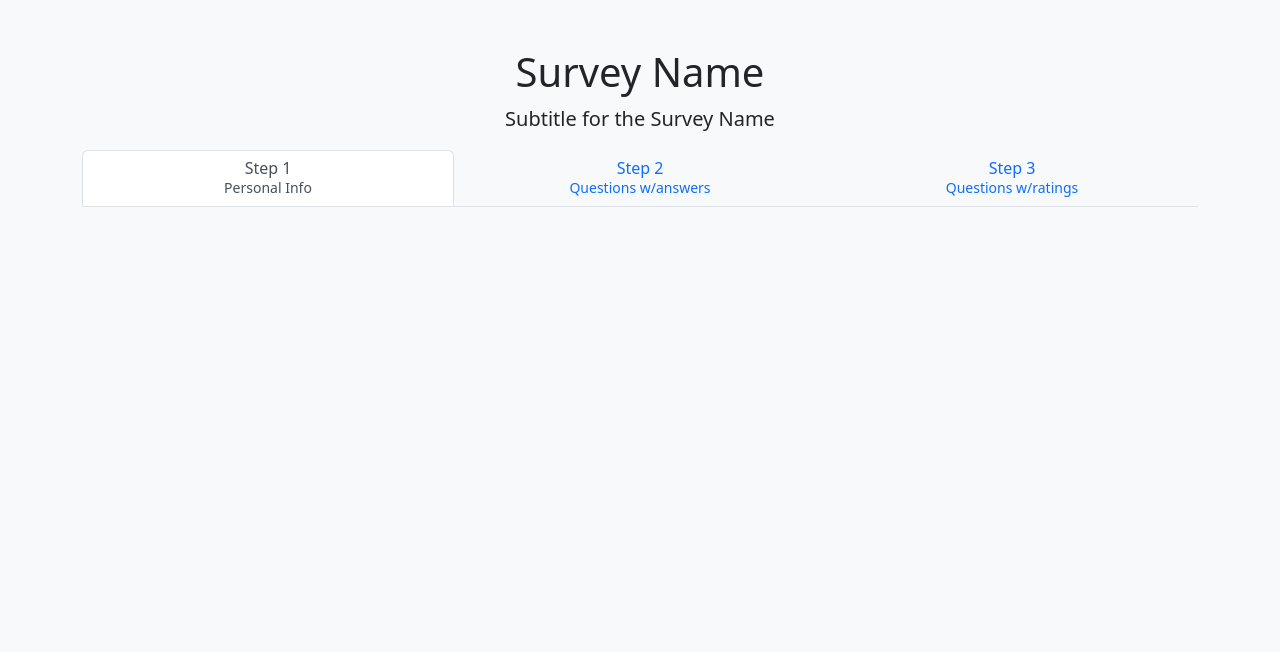
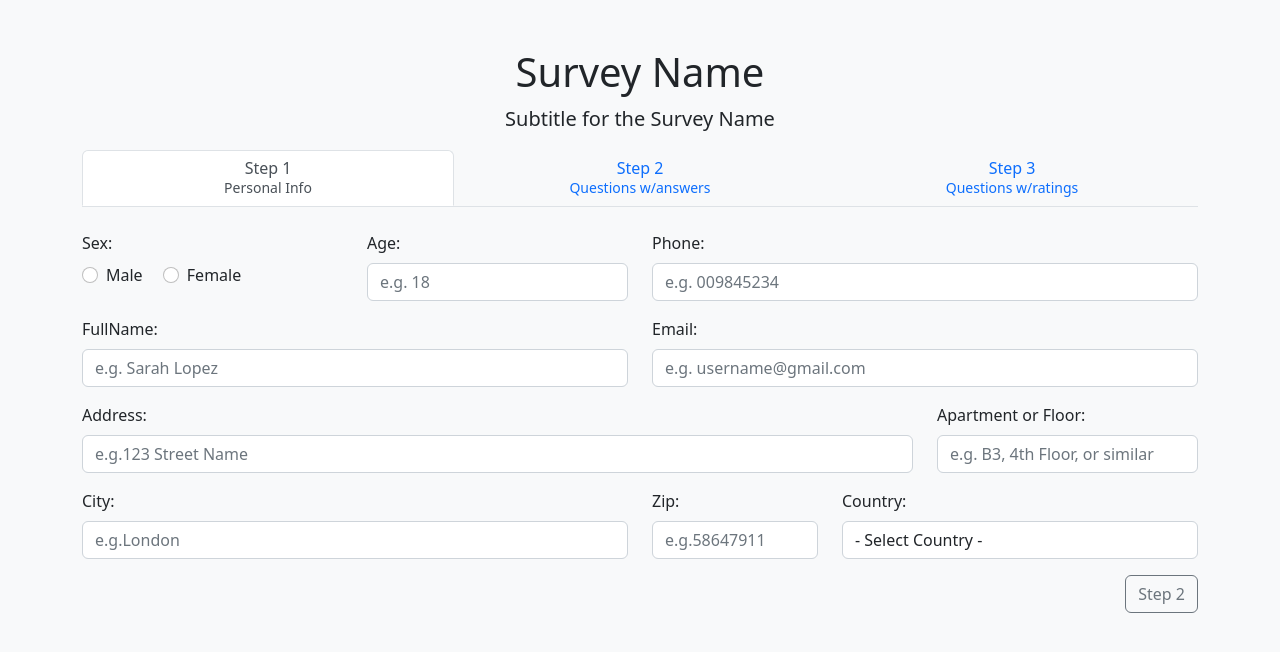
Before and after one commit to AliFarahmand1993/Survey_Form_With_Bootstrap, a plain HTML site: page index.html in a window 1280 px wide. Drawn offline with nearby package versions, Linux system fonts and the light colour scheme.

Commit message:
complete personal info section
complete personal info section
add label
add input
add button

```diff
--- a/index.html
+++ b/index.html
@@ -59,6 +59,89 @@
         <div class="tab-content">
             <!-- tab content 1 -->
             <section class="tab-pane fade pt-4 show active" id="step-1" role="tabpanel" aria-labelledby="step-1-tab">
+                <!-- part 1 -->
+                <div class="row">
+                    <!-- gender -->
+                    <div class="col-md-3 mb-3">
+                        <label class="form-label">Sex:</label>
+                        <div>
+                            <div class="form-check form-check-inline">
+                                <input type="radio" class="form-check-input" name="sex" id="sex-male" value="male">
+                                <label class="form-check-label" for="sex-male">Male</label>
+                            </div>
+                            <div class="form-check form-check-inline">
+                                <input type="radio" class="form-check-input" name="sex" id="sex-female" value="female">
+                                <label class="form-check-label" for="sex-female">Female</label>
+                            </div>
+                        </div>
+                    </div>
+                    <!-- age -->
+                    <div class="col-md-3 mb-3">
+                        <label class="form-label" for="age">Age:</label>
+                        <input type="number" class="form-control" id="age" name="age" placeholder="e.g. 18">
+                    </div>
+                    <!-- Phone -->
+                    <div class="col-md-6 mb-3">
+                        <label class="form-label" for="phone">Phone:</label>
+                        <input type="tel" class="form-control" id="phone" name="phone" placeholder="e.g. 009845234">
+                    </div>
+                </div>
+                <!-- part 2 -->
+                <div class="row">
+                    <!-- age -->
+                    <div class="col-md-6 mb-3">
+                        <label class="form-label" for="name">FullName:</label>
+                        <input type="text" class="form-control" id="name" name="name" placeholder="e.g. Sarah Lopez">
+                    </div>
+                    <!-- Email -->
+                    <div class="col-md-6 mb-3">
+                        <label class="form-label" for="email">Email:</label>
+                        <input type="email" class="form-control" id="email" name="email"
+                            placeholder="e.g. username@gmail.com">
+                    </div>
+                </div>
+                <!-- part 3 -->
+                <div class="row">
+                    <!-- address -->
+                    <div class="col-md-9 mb-3">
+                        <label class="form-label" for="address">Address:</label>
+                        <input type="text" class="form-control" id="address" name="address"
+                            placeholder="e.g.123 Street Name">
+                    </div>
+                    <!-- apartment or floor -->
+                    <div class="col-md-3 mb-3">
+                        <label class="form-label" for="apartment">Apartment or Floor:</label>
+                        <input type="text" class="form-control" id="apartment" name="apartment"
+                            placeholder="e.g. B3, 4th Floor, or similar">
+                    </div>
+                </div>
+                <!-- part 4 -->
+                <div class="row">
+                    <!-- City -->
+                    <div class="col-md-6 mb-3">
+                        <label class="form-label" for="city">City:</label>
+                        <input type="text" class="form-control" id="city" name="city" placeholder="e.g.London">
+                    </div>
+                    <!-- Zip -->
+                    <div class="col-md-2 mb-3">
+                        <label class="form-label" for="zip">Zip:</label>
+                        <input type="number" class="form-control" id="zip" name="zip" placeholder="e.g.58647911">
+                    </div>
+                    <!-- Country -->
+                    <div class="col-md-4 mb-3">
+                        <label class="form-label" for="country">Country:</label>
+                        <select class="form-control" id="country" name="country" placeholder="e.g.England">
+                            <option value="" selected>- Select Country -</option>
+                            <option value="England">England</option>
+                            <option value="United-State">United-State</option>
+                            <option value="Poland">Poland</option>
+                            <option value="Ukraine">Ukraine</option>
+                        </select>
+                    </div>
+                </div>
+                <!-- go to step 2 -->
+                <Button type="button" class="btn btn-outline-secondary d-block ms-auto" id="go-to-step-2"> Step
+                    2</Button>
             </section>
             <!-- tab content 2 -->
             <section class="tab-pane fade pt-4" id="step-2" role="tabpanel" aria-labelledby="step-2-tab">
@@ -68,7 +151,7 @@
             </section>
         </div>
     </main>
-    <!-- main ene -->
+    <!-- main end-->
     <script src="https://cdn.jsdelivr.net/npm/bootstrap@5.2.2/dist/js/bootstrap.bundle.min.js"
         integrity="sha384-OERcA2EqjJCMA+/3y+gxIOqMEjwtxJY7qPCqsdltbNJuaOe923+mo//f6V8Qbsw3"
         crossorigin="anonymous"></script>
```
